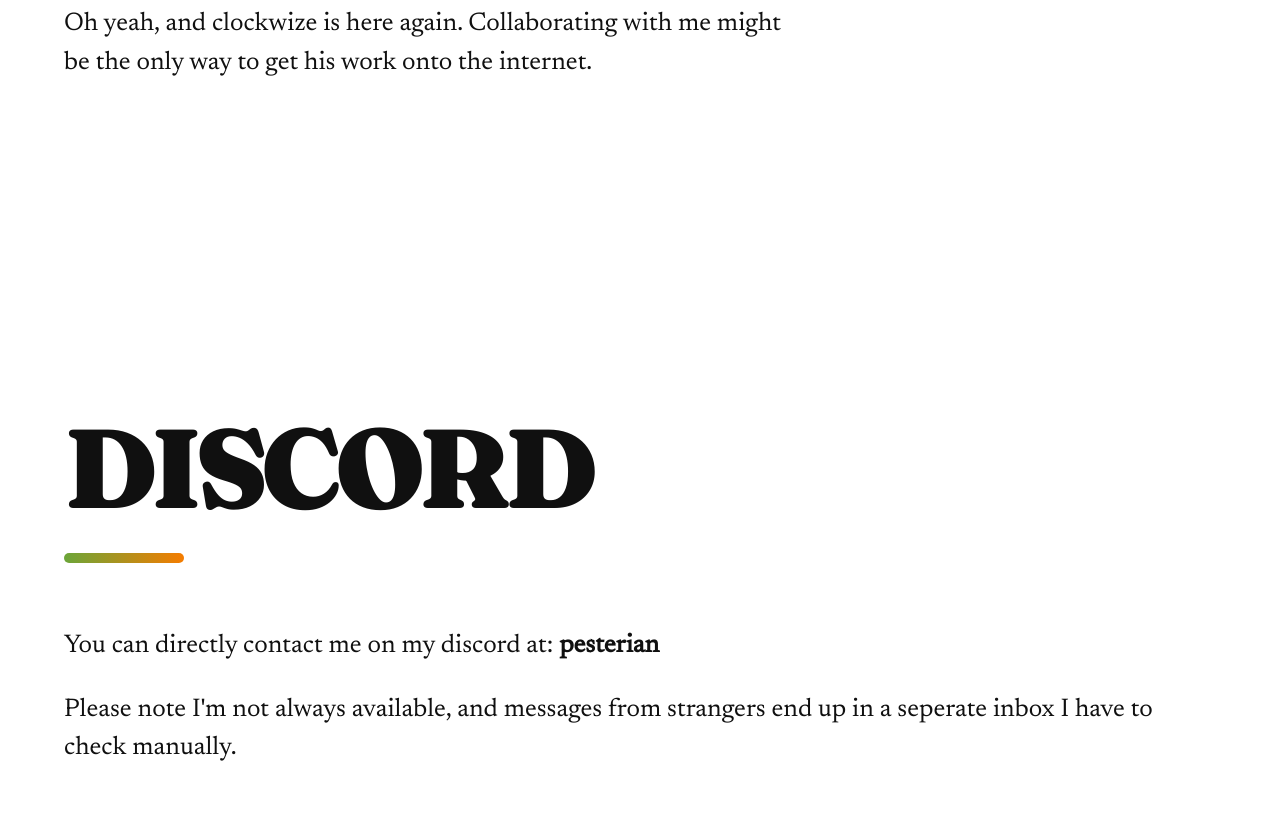
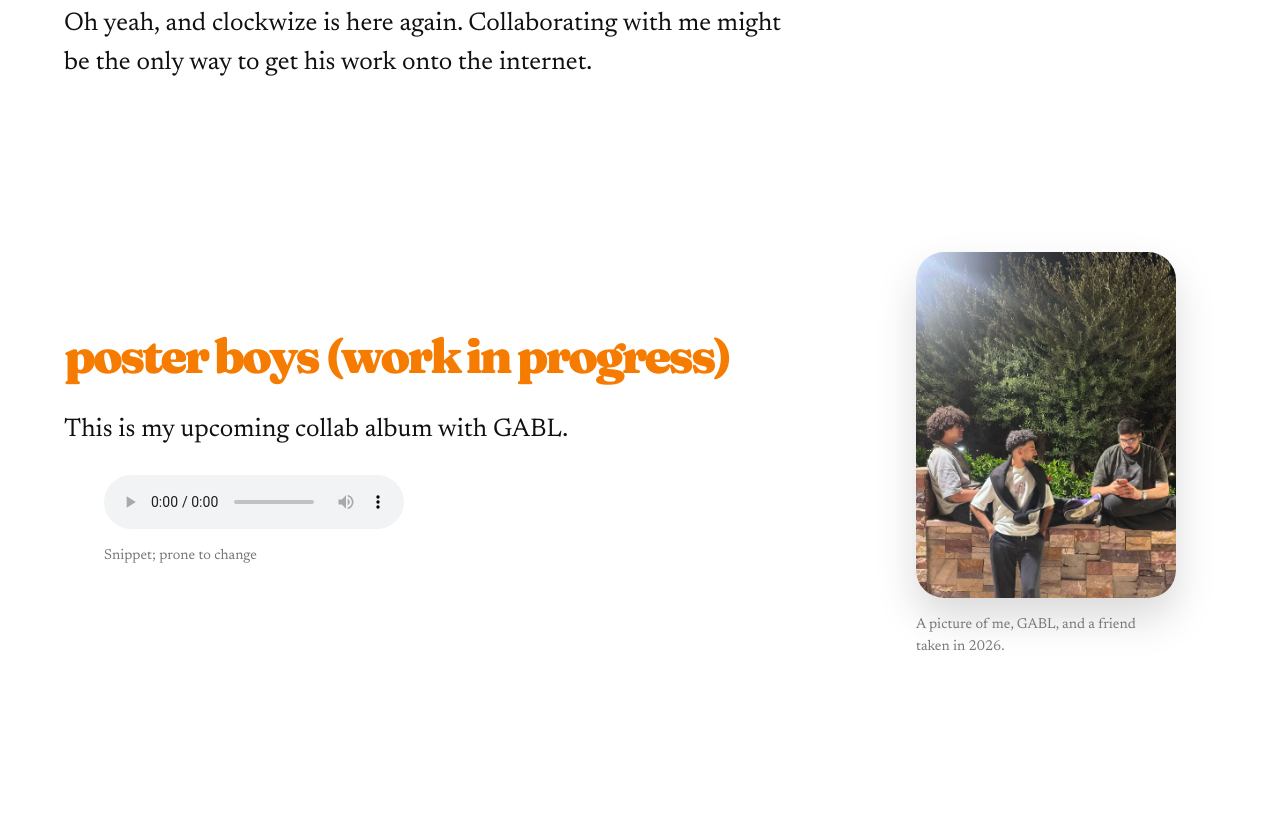
Before and after one commit to pesterian/portfolio, a plain HTML site: page index.html in a window 1280 px wide. Shown: the part 11180-12000 px from the top of the page. Drawn offline with Linux system fonts and the light colour scheme.

Commit message:
added snippet

```diff
--- a/index.html
+++ b/index.html
@@ -618,14 +618,36 @@
                 </figure>
             </div>
 
-        </div>
-    </section>
+            <div class="album" id="wip">
 
-    <section>
-         <div class="container">
-            <h2>DISCORD</h2>
-            <p>You can directly contact me on my discord at: <b>pesterian</b></p>
-            <p>Please note I'm not always available, and messages from strangers end up in a seperate inbox I have to check manually.</p>
+                <div class="album-info">
+
+                    <h3>poster boys (work in progress)</h3>
+
+                    <p>
+                        This is my upcoming collab album with GABL.
+                     </p>
+<figure>
+                    <audio controls>
+                        <source src="assets/posterboys.mp3" type="audio/mpeg">
+                        Your browser does not support the audio element.
+                    </audio>
+                    <figcaption>
+                        Snippet; prone to change
+                    </figcaption>
+</figure>
+
+                </div>
+
+                <figure>
+                    <img src="assets/posterboys.jpg" alt="poster boys album cover">
+                    <figcaption>
+                        A picture of me, GABL, and a friend taken in 2026.
+                    </figcaption>
+                </figure>
+
+            </div>
+
         </div>
 
     </section>
```
Also changed, not shown: assets/posterboys.jpg (added), 1 other file.
